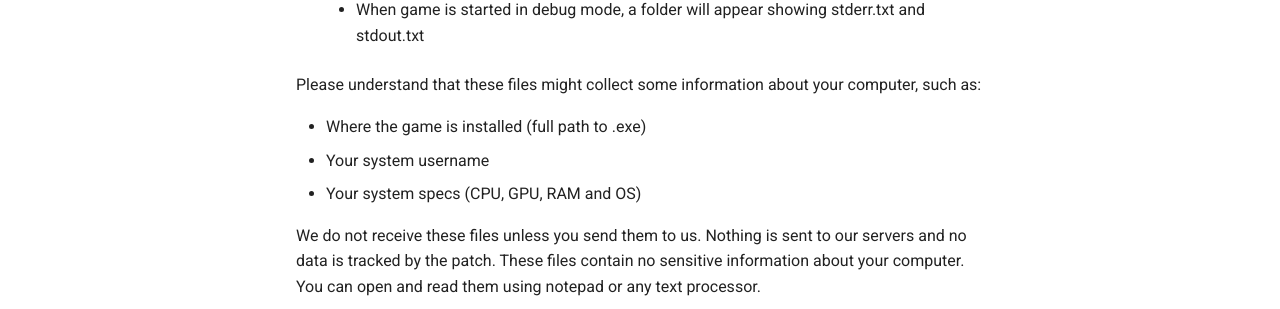
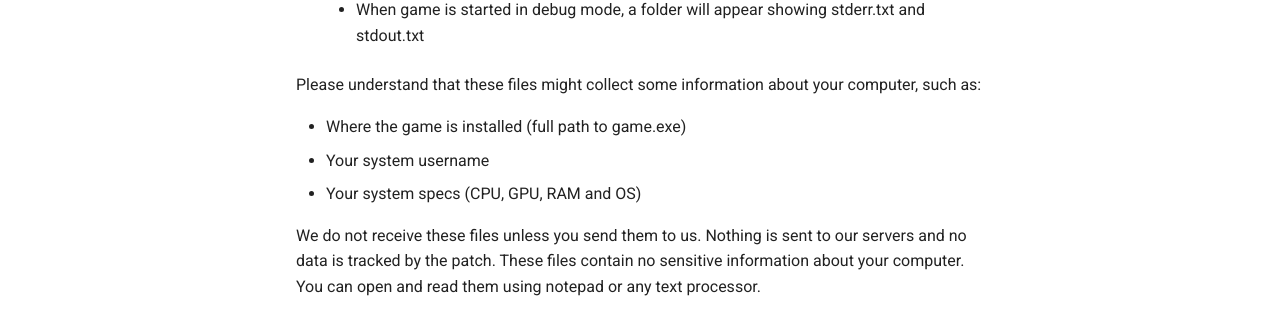
Before and after one commit to 07th-mod/wiki, an MkDocs documentation site: the page built from docs/Support.md, in a window 1280 px wide and 900 px high, scrolled down 1895 px. Shown: the part 393-702 px from the top of the window. Built offline with MkDocs 1.6.1 and Material for MkDocs 9.7.7, drawn with Linux system fonts in a browser that asks for light colours.

Commit message:
Update Support.md

```diff
--- a/docs/Support.md
+++ b/docs/Support.md
@@ -61,7 +61,7 @@ If you are experiencing issues in-game, you might also want to add some files th
 
 Please understand that these files might collect some information about your computer, such as:
 
-* Where the game is installed (full path to .exe)
+* Where the game is installed (full path to game.exe)
 * Your system username
 * Your system specs (CPU, GPU, RAM and OS)
 
```
